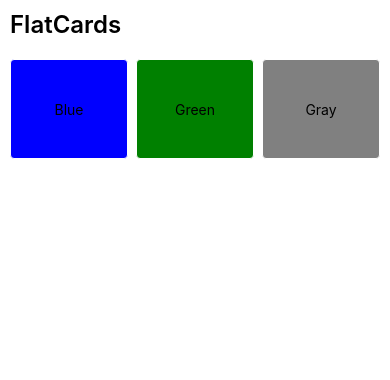
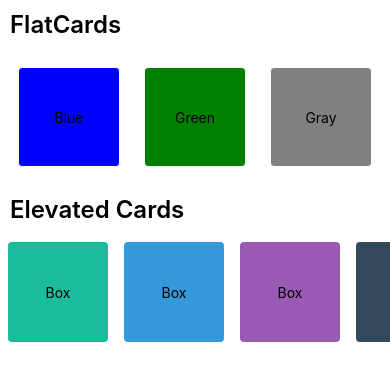
Before and after one commit to Zain-987/Hello-World-app, a React Native app: screen / in a window 390 px wide. Shown: the top 380 px of the page. Built offline with nearby package versions, Linux system fonts and the light colour scheme.

Commit message:
Elevated Cards Elloborating useColorScheme and ScrollView

```diff
--- /dev/null
+++ b/components/ElevatedCards.tsx
@@ -0,0 +1,42 @@
+import { Pressable, ScrollView, StyleSheet, Text, View } from 'react-native'
+import React from 'react'
+
+
+let ele = ["#1abc9c" , "#3498db" , "#9b59b6" , "#34495e" , "#e74c3c", "#e67e22"]
+const ElevatedCards = () => {
+  return (
+    <View>
+      <Text style={styles.heading}>Elevated Cards</Text>
+
+      <ScrollView horizontal showsHorizontalScrollIndicator={false}>
+{
+    ele.map((item , index) => {
+        return <Pressable style={[styles.box , {backgroundColor : item}]} key={index}>
+            <Text> Box </Text>
+        </Pressable>
+    })
+}
+      </ScrollView>
+    </View>
+  )
+}
+
+export default ElevatedCards
+
+const styles = StyleSheet.create({
+    heading : {
+        fontSize : 24 ,
+        padding : 10,
+        fontWeight : "600",
+      },
+      box : {
+        height : 100,
+        width : 100 ,
+        margin : 8,
+        flex : 1,
+        alignItems : 'center',
+        justifyContent : "center",
+        elevation : 4,
+        borderRadius : 4
+      }
+})
--- a/components/FlatCards.tsx
+++ b/components/FlatCards.tsx
@@ -29,13 +29,15 @@ const styles = StyleSheet.create({
     fontWeight : "600",
   },
   boxHeader : {
+    flex : 1,
     flexDirection : 'row',
     gap : 8,
     padding : 10,
   },
   box : {
     height : 100,
-    // width : Dimensions.get("screen").width ,
+    width : 100,
+    margin : 8,
     flex : 1,
     alignItems : 'center',
     justifyContent : "center",
--- a/pages/MainPage.tsx
+++ b/pages/MainPage.tsx
@@ -1,11 +1,13 @@
 import { StyleSheet, Text, View , ScrollView } from 'react-native'
 import React from 'react'
 import FlatCards from '../components/FlatCards'
+import ElevatedCards from '../components/ElevatedCards'
 const MainPage = () => {
   return (
     <ScrollView>
 
       <FlatCards/>
+      <ElevatedCards/>
     </ScrollView>
   )
 }
```
